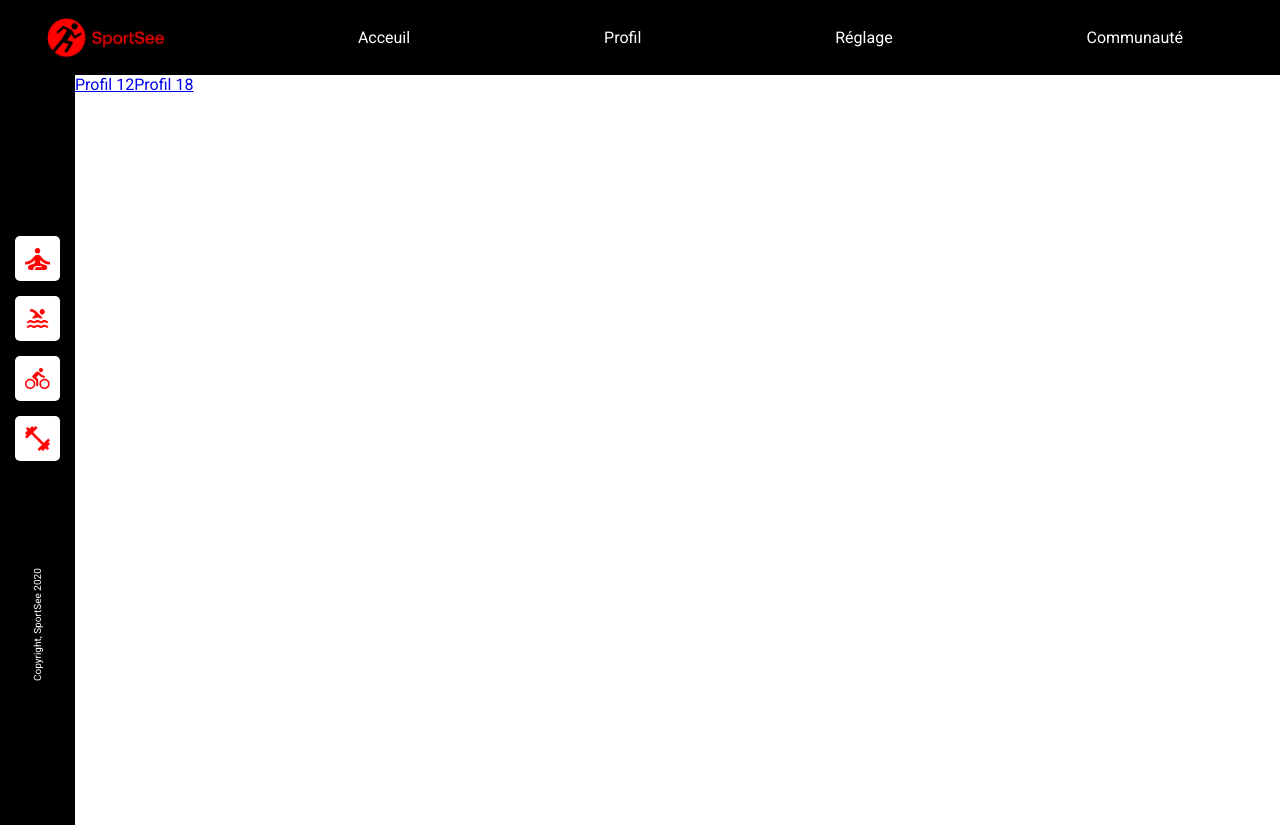
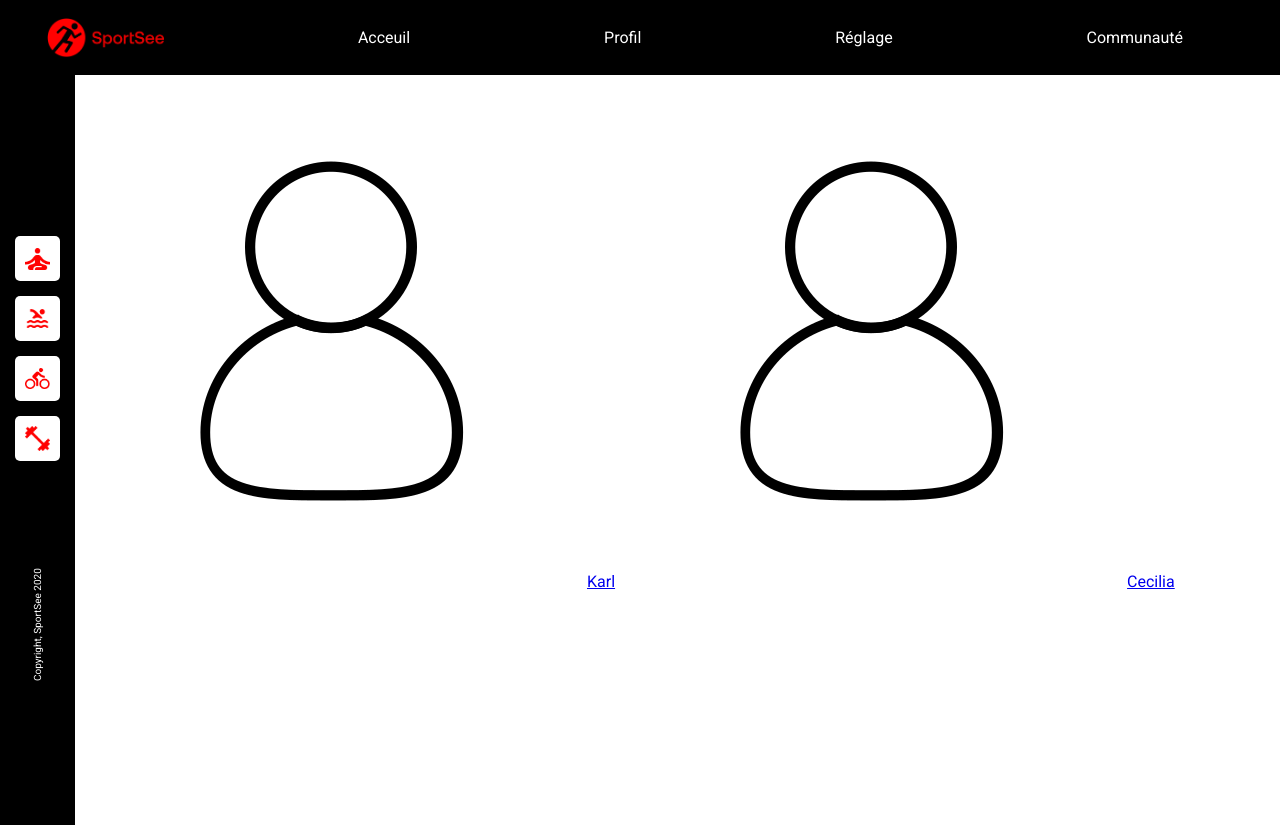
Before and after one commit to Maximecat/Maximecat_12_09052023, a React (Create React App) app: page / in a window 1280 px wide. Built offline with nearby package versions, Linux system fonts and the light colour scheme.

Commit message:
Page d'acceuil add user avatar

```diff
--- a/src/pages/Home/App.jsx
+++ b/src/pages/Home/App.jsx
@@ -1,10 +1,17 @@
 import './App.css';
+import Avatar from '../Profil/Avatar.png'
 
 function App() {
   return (
     <div className="App">
-      <a href='/profil/12'>Profil 12</a>
-      <a href='/profil/18'>Profil 18</a>
+      <a href='/profil/12' className='profil-link'>
+        <img src={Avatar} className='img-profil' alt='' />
+        <span className='user-firstname'>Karl</span>
+      </a>
+      <a href='/profil/18' className='profil-link'>
+        <img src={Avatar} className='img-profil' alt='' />
+        <span className='user-firstname'>Cecilia</span>
+      </a>
     </div>
   );
 }
```
